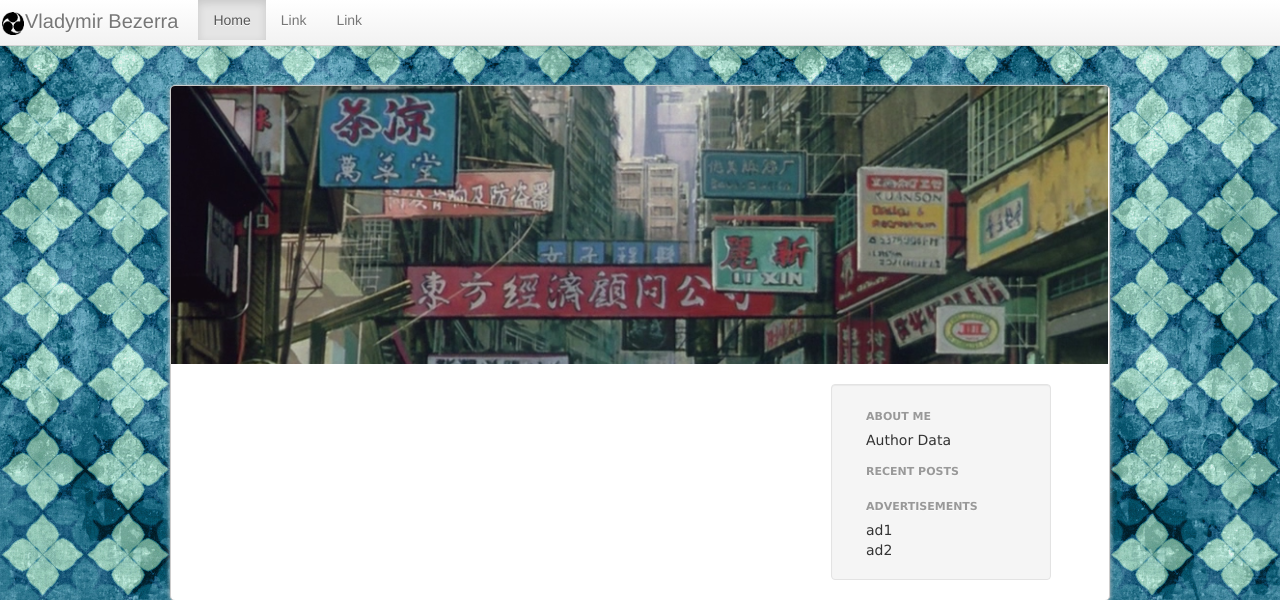
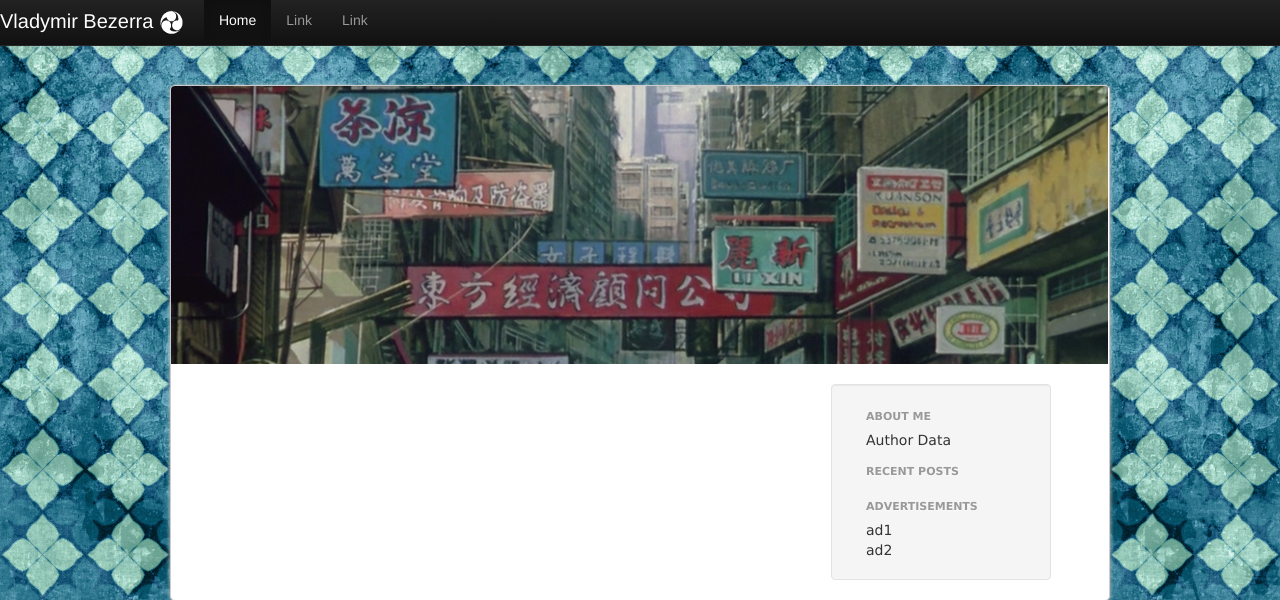
Before and after one commit to vladymir/myblog, a Django app: page / in a window 1280 px wide. Shown: the top 600 px of the page. Run offline with Django 3.2, Linux system fonts and the light colour scheme; data that the repository does not hold is empty.

```diff
--- a/myblog/template/base.html
+++ b/myblog/template/base.html
@@ -15,10 +15,9 @@
 {% endblock %}
 
 {% block header %}
-<div class="container">
-	<div class="navbar navbar-fixed-top">
+	<div class="navbar navbar-inverse navbar-fixed-top">
 		<div class="navbar-inner">
-			<a class="brand" href="{% url index %}"><img src="../static/img/menu.png">Vladymir Bezerra</a>
+			<a class="brand" href="{% url index %}">Vladymir Bezerra     <img src="../static/img/menu.png"></a>
 			<ul class="nav">
 				<li class="active"><a href="{% url index %}">Home</a></li>
 				<li><a href="#">Link</a></li>
@@ -26,7 +25,6 @@
 			</ul>
 		</div>
 	</div>
-</div>
 <br><br><br>
 {% endblock %}
 
```
Also changed, not shown: myblog/static/img/favicon.png, myblog/static/img/menu.png, 1 other file.
